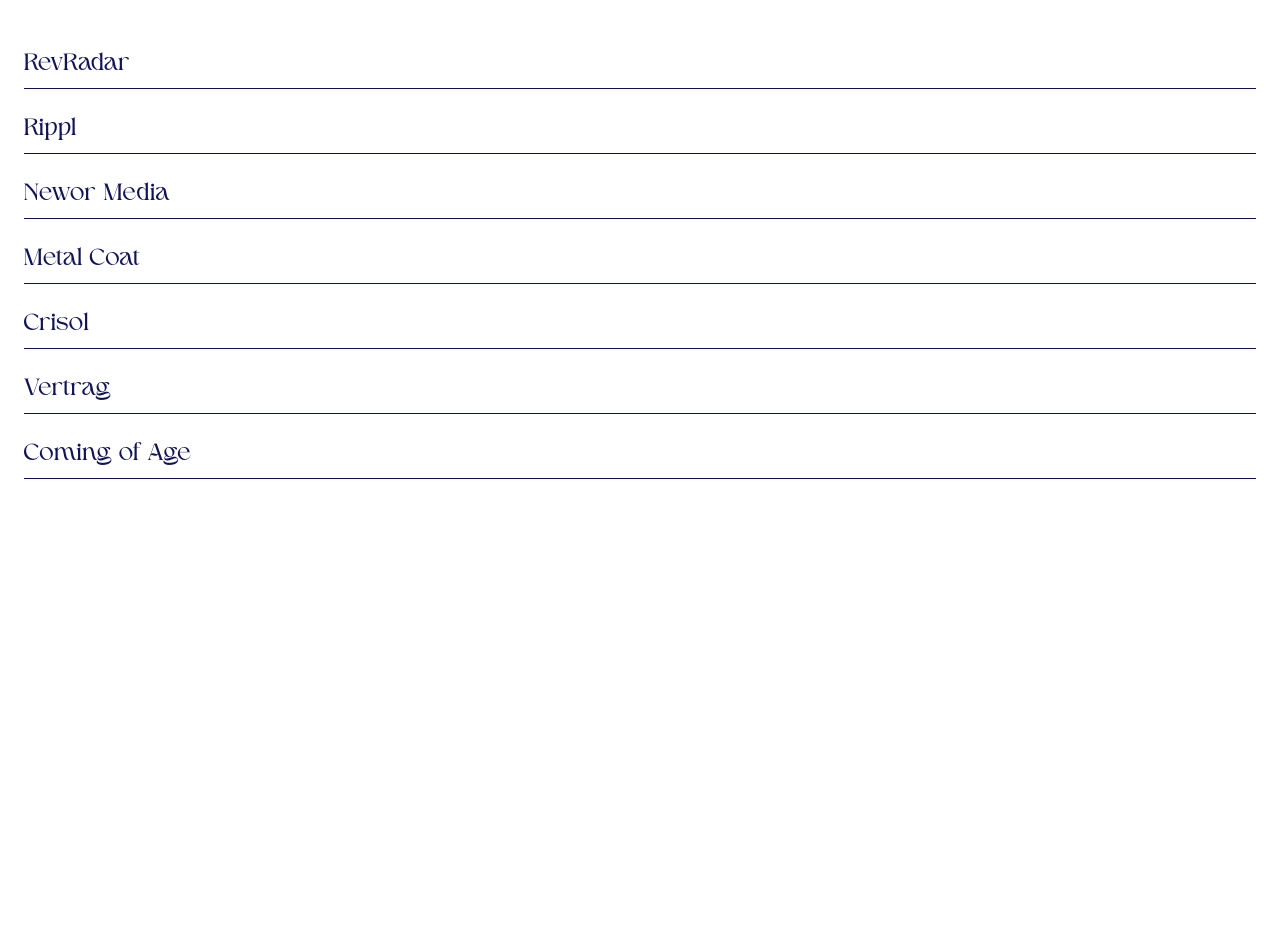
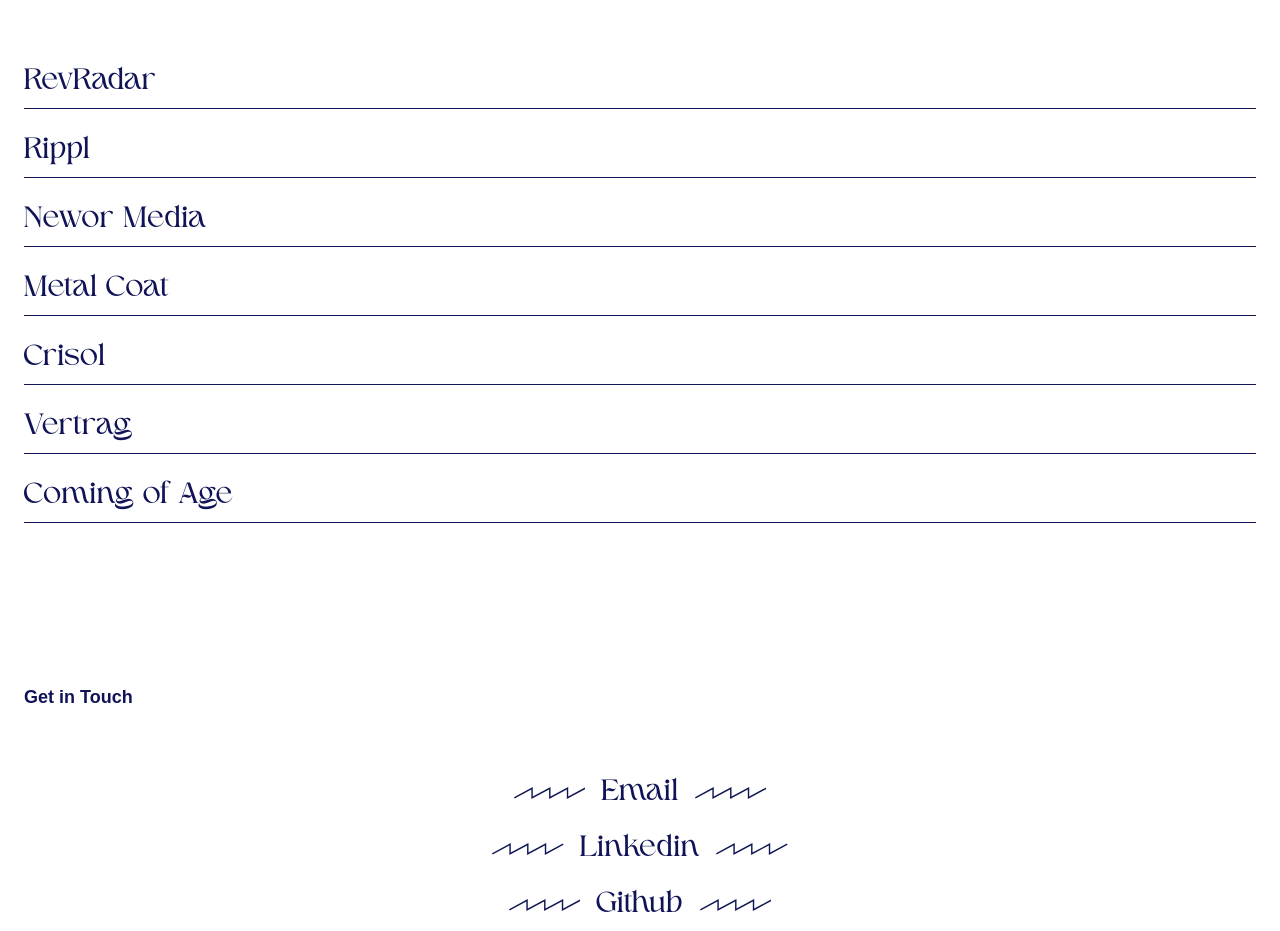
Before and after one commit to lschmidtfellner/portfolio-2023, a React (Create React App) app: page / in a window 1280 px wide. Shown: the part 820-1751 px from the top of the page. Before the commit the page ends 1299 px from the top, so only its background shows below. Built offline with nearby package versions, Linux system fonts and the light colour scheme; the HTML template or start-up script is replaced by a standard one; a web font is replaced by a local one.

Commit message:
added more content lmao

```diff
--- a/src/components/About.js
+++ /dev/null
@@ -1,9 +0,0 @@
-import React from 'react'
-
-function About({pColor}) {
-  return (
-    <div>TechnicalSkills</div>
-  )
-}
-
-export default About
--- /dev/null
+++ b/src/components/Contact.js
@@ -0,0 +1,29 @@
+import React from 'react'
+import {ReactComponent as SiteHyphenLg} from '../assets/sitehyphenlg.svg'
+
+function Contact({pColor}) {
+  return (
+    <div className='mt-40'>
+      <h2 className='font-aktiv font-bold text-lg'>Get in Touch</h2>
+      <div className='this-one flex flex-col mt-16 items-center'>
+        <div className='flex'>
+        <SiteHyphenLg style={{borderColor: pColor}} className="h-3 mt-3 mr-4" />
+        <h2 className='font-higuen text-3xl pb-2 cursor-pointer'>Email</h2>
+        <SiteHyphenLg style={{borderColor: pColor}} className="h-3 mt-3 ml-4" />
+        </div>
+        <div className='flex mt-3'>
+        <SiteHyphenLg style={{borderColor: pColor}} className="h-3 mt-3 mr-4" />
+        <h2 className='font-higuen text-3xl pb-2 cursor-pointer'>Linkedin</h2>
+        <SiteHyphenLg style={{borderColor: pColor}} className="h-3 mt-3 ml-4" />
+        </div>
+        <div className='flex mt-3'>
+        <SiteHyphenLg style={{borderColor: pColor}} className="h-3 mt-3 mr-4" />
+        <h2 className='font-higuen text-3xl pb-2 cursor-pointer'>Github</h2>
+        <SiteHyphenLg style={{borderColor: pColor}} className="h-3 mt-3 ml-4" />
+        </div>
+      </div>
+    </div>
+  )
+}
+
+export default Contact
--- a/src/components/Nav.js
+++ b/src/components/Nav.js
@@ -2,6 +2,7 @@
 import { useNavigate } from 'react-router-dom';
 import { ReactComponent as SiteLogo } from '../assets/sitelogo.svg';
 import { ReactComponent as Hamburger } from '../assets/siteburger.svg'
+import { ReactComponent as CloseX } from '../assets/sitex.svg'
 
 function Nav({ isMenuOpen, setIsMenuOpen, pColor }) {
   const navigate = useNavigate();
@@ -33,7 +34,7 @@
           className="h-4 cursor-pointer"
           fill={pColor}
         />
-      <Hamburger className='h-4'></Hamburger>
+      {isMenuOpen ? <CloseX className='h-5' onClick={() => {menuToggle()}}/> : <Hamburger className='h-4' onClick={() => {menuToggle()}}/>}
       </div>
     </div>
   );
--- a/src/components/SelectedWork.js
+++ b/src/components/SelectedWork.js
@@ -2,30 +2,30 @@
 
 function SelectedWork({pColor}) {
   return (
-    <div className='mt-32'>
+    <div className='mt-40'>
         <h2 className='font-aktiv font-bold text-lg'>Selected Work</h2>
         <ul>
           <li style={{
       borderBottom: `1px solid ${pColor}`
-      }} className='font-higuen text-2xl pb-2 mt-16 border-b-1 '>RevRadar</li>
+      }} className='font-higuen text-3xl pb-2 mt-16 border-b-1 cursor-pointer '>RevRadar</li>
           <li style={{
       borderBottom: `1px solid ${pColor}`
-      }} className='font-higuen text-2xl pb-2 mt-6 border-b-1 '>Rippl</li>
+      }} className='font-higuen text-3xl pb-2 mt-6 border-b-1 cursor-pointer '>Rippl</li>
           <li style={{
       borderBottom: `1px solid ${pColor}`
-      }} className='font-higuen text-2xl pb-2 mt-6 border-b-1 '>Newor Media</li>
+      }} className='font-higuen text-3xl pb-2 mt-6 border-b-1 cursor-pointer '>Newor Media</li>
           <li style={{
       borderBottom: `1px solid ${pColor}`
-      }} className='font-higuen text-2xl pb-2 mt-6 border-b-1 '>Metal Coat</li>
+      }} className='font-higuen text-3xl pb-2 mt-6 border-b-1 cursor-pointer '>Metal Coat</li>
           <li style={{
       borderBottom: `1px solid ${pColor}`
-      }} className='font-higuen text-2xl pb-2 mt-6 border-b-1 '>Crisol</li>
+      }} className='font-higuen text-3xl pb-2 mt-6 border-b-1 cursor-pointer '>Crisol</li>
           <li style={{
       borderBottom: `1px solid ${pColor}`
-      }} className='font-higuen text-2xl pb-2 mt-6 border-b-1 '>Vertrag</li>
+      }} className='font-higuen text-3xl pb-2 mt-6 border-b-1 cursor-pointer '>Vertrag</li>
           <li style={{
       borderBottom: `1px solid ${pColor}`
-      }} className='font-higuen text-2xl pb-2 mt-6 border-b-1 '>Coming of Age</li>
+      }} className='font-higuen text-3xl pb-2 mt-6 border-b-1 '>Coming of Age</li>
         </ul>
       </div>
   )
--- a/src/pages/Landing.js
+++ b/src/pages/Landing.js
@@ -2,17 +2,18 @@
 import { ReactComponent as SiteHyphen } from '../assets/sitehyphen.svg'
 import { ReactComponent as SiteScroll } from '../assets/sitescroll.svg'
 import { ReactComponent as SiteDownArrow } from '../assets/sitedownarrow.svg'
+import { ReactComponent as SiteHyphenLg } from '../assets/sitehyphenlg.svg'
 import SelectedWork from '../components/SelectedWork'
-import About from '../components/About'
+import Contact from '../components/Contact'
 
 function Landing({ pColor }) {
   return (
-    <div style={{ color: pColor }} className='mx-6 pt-20'>
-      <div className="text-5xl">
+    <div style={{ color: pColor }} className='mx-6 pt-16'>
+      <div className="text-5xl text-center">
         <h1 className="font-higuen">Luke</h1>
         <h1 className="font-higuen">Schmidt</h1>
-        <div className="flex">
-          <SiteHyphen style={{color: pColor}} className="w-14 mr-4" />
+        <div className="flex justify-center">
+          <SiteHyphenLg style={{borderColor: pColor}} className="h-3 mt-4 mr-4" />
           <h1 className=" font-higuen">Fellner</h1>
         </div>
       </div>
@@ -28,6 +29,7 @@
         </div>
       </div>
       <SelectedWork pColor={pColor}></SelectedWork>
+      <Contact pColor={pColor}></Contact>
     </div>
   )
 }
```
Also changed, not shown: src/assets/sitehyphenlg.svg (added), src/assets/sitex.svg (added).
